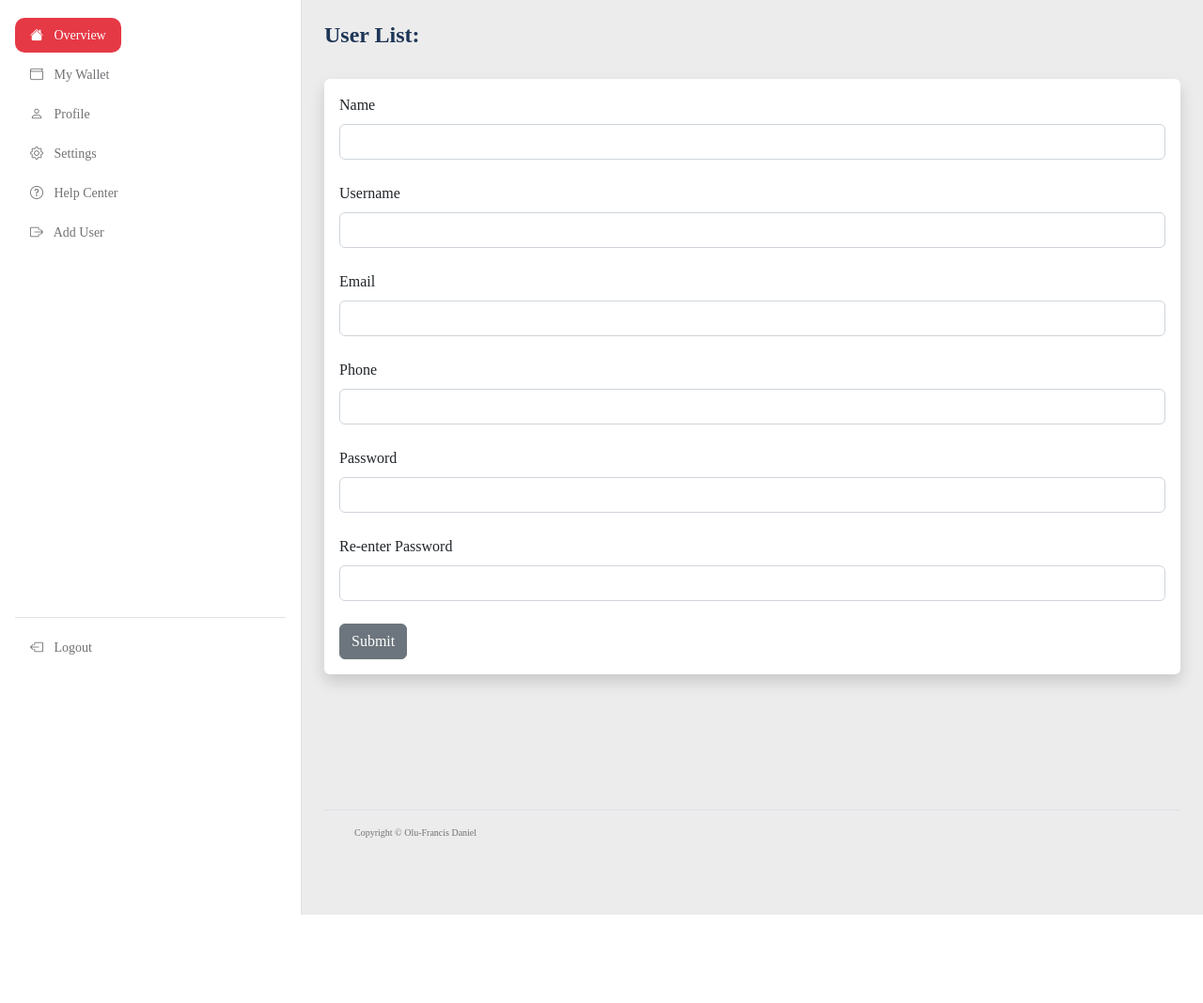
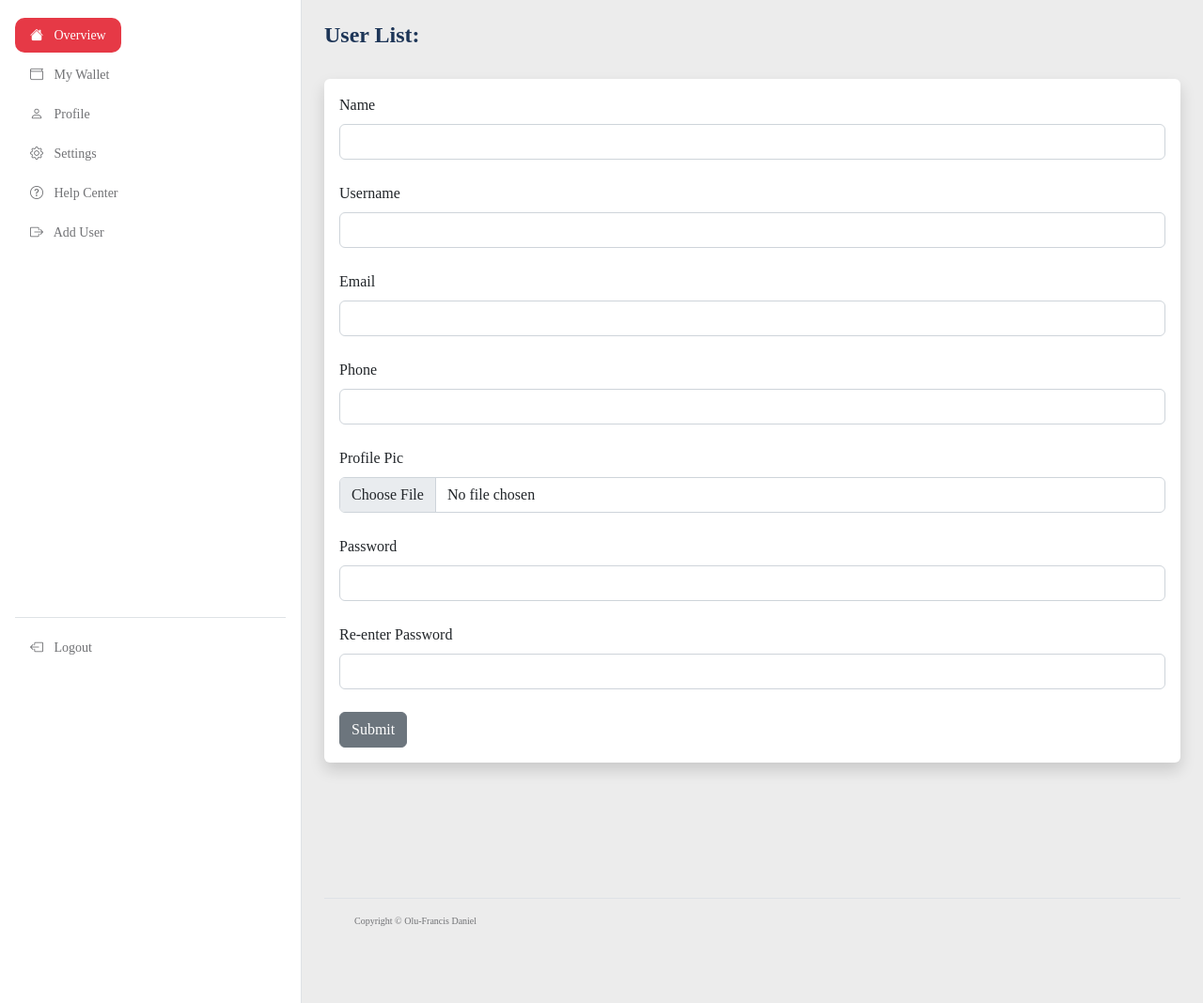
Before and after one commit to Olu-Francis/project_1, a Flask app: page /user/add in a window 1280 px wide. Shown: the part 68-1136 px from the top of the page at 94% size. Before the commit the page ends 1042 px from the top, so only its background shows below. Run offline with Flask 3, Linux system fonts and the light colour scheme; some libraries are stand-ins or nearby versions; some web fonts are replaced.

Commit message:
made changes to the Users model to save the profile image to the db and display it accordingly, but I've still not fully settle the balance logic and so on...

```diff
--- a/app.py
+++ b/app.py
@@ -2,6 +2,7 @@ import phonenumbers
 from phonenumbers import NumberParseException, PhoneNumberFormat
 from flask import Flask, render_template, flash, redirect, url_for, request
 from flask_wtf import FlaskForm
+from flask_wtf.file import FileField
 from wtforms import (StringField, SubmitField, SelectField, IntegerField, TextAreaField, TelField, PasswordField)
 from wtforms.validators import DataRequired, EqualTo
 from flask_sqlalchemy import SQLAlchemy
@@ -9,7 +10,9 @@ from flask_migrate import Migrate
 from datetime import datetime
 from werkzeug.security import generate_password_hash, check_password_hash
 from flask_login import UserMixin, login_user, LoginManager, login_required, logout_user, current_user
+from werkzeug.utils import secure_filename
 import uuid as uuid
+import os
 
 TYPE_CHOICES = [(None, 'Select a type'), ('Income', 'Income'), ('Expense', 'Expenses')]
 CATEGORY_CHOICES = [(None, 'Select a type'), ('Groceries', 'Groceries'), ('Utilities', 'Utilities'),
@@ -24,6 +27,8 @@ RECURRING_CHOICES = [(None, 'Select a type'), ('Annually', 'Annually'), ('Quarte
 DURATION_CHOICES = [(None, 'Select a type'), (0, 'Once'), (1, 'A Month'), (2, 'Two Months'), (3, 'Three Months'),
                     (4, 'Four Months'), (5, 'Five Months'), (6, 'Six Months'), (7, 'Seven Months'), (8, 'Eight Months'),
                     (9, 'Nine Months'), (10, '10 Months'), (11, '11 Months'), (12, '12 Months')]
+UPLOAD_FOLDER = "static/images/"
+
 
 # Create a Flask Instance
 app = Flask(__name__)
@@ -35,6 +40,8 @@ app.config['SQLALCHEMY_DATABASE_URI'] = 'mysql+pymysql://root:rootpass@localhost
 # Initialize the Database
 db = SQLAlchemy(app)
 migrate = Migrate(app, db)
+# Set the upload folder
+app.config["UPLOAD_FOLDER"] = UPLOAD_FOLDER
 # Flask Login To do
 login_manager = LoginManager()
 login_manager.init_app(app)
@@ -54,6 +61,7 @@ class Users(db.Model, UserMixin):
     email = db.Column(db.String(180), nullable=False, unique=True)
     phone = db.Column(db.String(20), nullable=False)
     balance = db.Column(db.Integer, default=0, nullable=False)
+    profile_pic = db.Column(db.String(100), nullable=True)
     date_added = db.Column(db.DateTime, default=datetime.now)
     password_hash = db.Column(db.String(180), nullable=False)
     transactions = db.relationship('Transactions', backref='users', lazy=True)
@@ -98,6 +106,7 @@ class UserForm(FlaskForm):
     username = StringField(label="Username", validators=[DataRequired()])
     email = StringField(label="Email", validators=[DataRequired()])
     phone = TelField(label="Phone")
+    profile_pic = FileField(label="Profile Pic")
     password = PasswordField(label="Password", validators=[DataRequired(), EqualTo("password1",
                                                                                    message="Password Must Match")])
     password1 = PasswordField(label="Re-enter Password", validators=[DataRequired()])
@@ -121,60 +130,179 @@ class PasswordForm(FlaskForm):
     submit = SubmitField("Submit")
 
 
+# @app.route('/user/add', methods=['GET', 'POST'])
+# def add_user():
+#     name = None
+#     form = UserForm()
+#
+#     def process_phone_number(raw_phone_number, default_region='NG'):
+#         try:
+#             # Parse the phone number
+#             phone_number = phonenumbers.parse(raw_phone_number, default_region)
+#
+#             # Check if the phone number is valid
+#             if not phonenumbers.is_valid_number(phone_number):
+#                 raise ValueError("Invalid phone number")
+#
+#             # Format the number to the international format
+#             formatted_number = phonenumbers.format_number(phone_number, PhoneNumberFormat.E164)
+#             return formatted_number
+#
+#         except NumberParseException as f:
+#             raise ValueError(f"Error parsing phone number: {f}")
+#
+#     if form.validate_on_submit():
+#         user = Users.query.filter_by(email=form.email.data).first()
+#         try:
+#             if user is None:
+#                 # Hash the password
+#                 hashed_pw = generate_password_hash(form.password.data)
+#                 phone = process_phone_number(form.phone.data)
+#                 image = request.files['profile_pic']
+#                 # Grab image name
+#                 pic_filename = secure_filename(image.profile_pic.filename)
+#                 # Set UUID for image
+#                 pic_name = str(current_user.id) + '_' + pic_filename
+#                 # Save the image
+#                 image.profile_pic.save(os.path.join(app.config['UPLOAD_FOLDER'], pic_name))
+#                 user = Users(
+#                     id=str(uuid.uuid4()),
+#                     name=form.name.data.title(),
+#                     username=form.username.data,
+#                     email=form.email.data,
+#                     balance=0,
+#                     phone=phone,
+#                     password_hash=hashed_pw,
+#                     profile_pic=pic_name,
+#                 )
+#                 db.session.add(user)
+#                 db.session.commit()
+#             name = form.name.data
+#             form.name.data = ''
+#             form.username.data = ''
+#             form.email.data = ''
+#             form.phone.data = ''
+#             form.password.data = ''
+#
+#             flash("User Added Successfully!")
+#         except ValueError as e:
+#             print(e)
+#     our_users = Users.query.order_by(Users.date_added)
+#     return render_template("add_user.html",
+#                            form=form,
+#                            name=name,
+#                            our_users=our_users)
+# @app.route('/user/add', methods=['GET', 'POST'])
+# def add_user():
+#     form = UserForm()
+#     name = None
+#
+#     if form.validate_on_submit():
+#         user = Users.query.filter_by(email=form.email.data).first()
+#
+#         if user is None:
+#             try:
+#                 # Process and validate the phone number
+#                 phone = process_phone_number(form.phone.data)
+#
+#                 # Hash the password
+#                 hashed_pw = generate_password_hash(form.password.data)
+#
+#                 # Handle profile picture upload
+#                 image = request.files['profile_pic']
+#                 pic_filename = secure_filename(image.filename)
+#                 pic_name = f"{uuid.uuid4()}_{pic_filename}"
+#                 image.save(os.path.join(app.config['UPLOAD_FOLDER'], pic_name))
+#
+#                 # Create and add the new user
+#                 user = Users(
+#                     id=str(uuid.uuid4()),
+#                     name=form.name.data.title(),
+#                     username=form.username.data,
+#                     email=form.email.data,
+#                     balance=0,
+#                     phone=phone,
+#                     password_hash=hashed_pw,
+#                     profile_pic=pic_name,
+#                 )
+#                 db.session.add(user)
+#                 db.session.commit()
+#
+#                 flash("User Added Successfully!")
+#                 # Clear form fields
+#                 form = UserForm()
+#             except ValueError as e:
+#                 flash(str(e), "error")
+#
+#         else:
+#             flash("Email already registered.", "error")
+#
+#     our_users = Users.query.order_by(Users.date_added).all()
+#
+#     return render_template("add_user.html", form=form, name=name, our_users=our_users)
+
 @app.route('/user/add', methods=['GET', 'POST'])
 def add_user():
+    form = UserForm()
     name = None
-    form = UserForm()
-
-    def process_phone_number(raw_phone_number, default_region='NG'):
-        try:
-            # Parse the phone number
-            phone_number = phonenumbers.parse(raw_phone_number, default_region)
-
-            # Check if the phone number is valid
-            if not phonenumbers.is_valid_number(phone_number):
-                raise ValueError("Invalid phone number")
-
-            # Format the number to the international format
-            formatted_number = phonenumbers.format_number(phone_number, PhoneNumberFormat.E164)
-            return formatted_number
-
-        except NumberParseException as f:
-            raise ValueError(f"Error parsing phone number: {f}")
 
     if form.validate_on_submit():
-        user = Users.query.filter_by(email=form.email.data).first()
-        try:
-            if user is None:
-                # Hash the password
-                hashed_pw = generate_password_hash(form.password.data)
+        existing_user = Users.query.filter_by(email=form.email.data).first()
+
+        if existing_user is None:
+            try:
+                # Process and validate the phone number
                 phone = process_phone_number(form.phone.data)
-                user = Users(
+
+                # Handle profile picture upload
+                image = request.files.get('profile_pic')
+                if image and image.filename != '':
+                    pic_filename = secure_filename(image.filename)
+                    pic_name = f"{uuid.uuid4()}_{pic_filename}"
+                    image.save(os.path.join(app.config['UPLOAD_FOLDER'], pic_name))
+                else:
+                    pic_name = 'profile/senior-man-white-sweater-eyeglasses.jpg'  # Set to a default image
+
+                # Create and add the new user
+                new_user = Users(
                     id=str(uuid.uuid4()),
                     name=form.name.data.title(),
                     username=form.username.data,
                     email=form.email.data,
                     balance=0,
                     phone=phone,
-                    password_hash=hashed_pw
+                    password_hash=generate_password_hash(form.password.data),
+                    profile_pic=pic_name,
                 )
-                db.session.add(user)
+                db.session.add(new_user)
                 db.session.commit()
-            name = form.name.data
-            form.name.data = ''
-            form.username.data = ''
-            form.email.data = ''
-            form.phone.data = ''
-            form.password.data = ''
 
-            flash("User Added Successfully!")
-        except ValueError as e:
-            print(e)
-    our_users = Users.query.order_by(Users.date_added)
-    return render_template("add_user.html",
-                           form=form,
-                           name=name,
-                           our_users=our_users)
+                flash("User added successfully!", "success")
+                return redirect(url_for('add_user'))
+            except ValueError as e:
+                flash(str(e), "danger")
+
+        else:
+            flash("Email already registered.", "danger")
+
+    # Fetch users to display on the page
+    our_users = Users.query.order_by(Users.date_added).all()
+
+    return render_template("add_user.html", form=form, name=name, our_users=our_users)
+
+
+def process_phone_number(raw_phone_number, default_region='NG'):
+    try:
+        # Parse the phone number
+        phone_number = phonenumbers.parse(raw_phone_number, default_region)
+
+        # Validate and format the phone number
+        if not phonenumbers.is_valid_number(phone_number):
+            raise ValueError("Invalid phone number")
+
+        return phonenumbers.format_number(phone_number, PhoneNumberFormat.E164)
+    except NumberParseException as e:
+        raise ValueError(f"Error parsing phone number: {e}")
 
 
 # Create Password Test Page
@@ -241,6 +369,11 @@ def logout():
     flash("You just logged out!")
     return redirect(url_for("login"))
 
+# Pass data to Extended HTML files
+# @app.context_processor
+# def base():
+#     pass
+
 
 # Create route decorators
 @app.route("/")
@@ -273,6 +406,16 @@ def settings():
         user_to_update.name = form.name.data
         user_to_update.email = form.email.data
         user_to_update.phone = form.phone.data
+        user_to_update.profile_pic = request.files['profile_pic']
+        # Grab image name
+        pic_filename = secure_filename(user_to_update.profile_pic.filename)
+        # Set UUID for image
+        pic_name = str(current_user.id) + '_' + pic_filename
+        # Save the image
+        user_to_update.profile_pic.save(os.path.join(app.config['UPLOAD_FOLDER'], pic_name))
+        # Change it to a string to save to the db
+        user_to_update.profile_pic = pic_name
+
         try:
             db.session.commit()
             flash("Profile Updated Successfully")
@@ -284,6 +427,9 @@ def settings():
             date = datetime.now().year
             return redirect(url_for('settings', date=date, form=form))
     else:
+        form.name.data = user_to_update.name
+        form.email.data = user_to_update.email
+        form.phone.data = user_to_update.phone
         date = datetime.now().year
         return render_template("setting.html", date=date, form=form)
 
--- a/templates/add_user.html
+++ b/templates/add_user.html
@@ -35,7 +35,7 @@
 		<h5>User List:</h5>
 		<br/>
 	<div class="shadow p-3 mb-5 bg-body rounded">
-		<form action="/user/add" method="POST">
+		<form action="{{ url_for('add_user') }}" method="POST" enctype="multipart/form-data">
 			{{ form.hidden_tag() }}
 
 			{{ form.name.label(class="form-label") }}
@@ -56,6 +56,11 @@
 			{{ form.phone.label(class="form-label") }}
 
 			{{ form.phone(class="form-control") }}
+			<br/>
+
+			{{ form.profile_pic.label(class="form-label") }}
+
+			{{ form.profile_pic(class="form-control", id="inputGroupFile02") }}
 			<br/>
 
 			{{ form.password.label(class="form-label") }}
--- a/templates/index.html
+++ b/templates/index.html
@@ -23,7 +23,8 @@
                         <div class="col-lg-5 col-12">
                             <div class="custom-block custom-block-profile-front custom-block-profile text-left bg-white">
                                 <div class="custom-block-profile-image-wrap mb-4">
-                                    <img src="static/images/medium-shot-happy-man-smiling.jpg" class="custom-block-profile-image img-fluid" alt="">
+                                    <img src="{{url_for('static', filename = 'images/' + current_user.profile_pic )}}" class="custom-block-profile-image img-fluid" alt="profile pic">
+
 
                                     <a href="{{ url_for('settings') }}" class="bi-pencil-square custom-block-edit-icon"></a>
                                 </div>
--- a/templates/navbar.html
+++ b/templates/navbar.html
@@ -125,12 +125,17 @@
 
                 <div class="dropdown px-3">
                     <a class="nav-link dropdown-toggle" href="#" role="button" data-bs-toggle="dropdown" aria-expanded="false">
-                        <img src="{{ url_for('static', filename='images/medium-shot-happy-man-smiling.jpg') }}" class="profile-image img-fluid" alt="">
+                        <img src="{{url_for('static', filename = 'images/' + current_user.profile_pic )}}" class="profile-image img-fluid" alt="profile pic">
+
                     </a>
                     <ul class="dropdown-menu bg-white shadow">
                         <li>
                             <div class="dropdown-menu-profile-thumb d-flex">
-                                <img src="{{ url_for('static', filename='images/medium-shot-happy-man-smiling.jpg') }}" class="profile-image img-fluid me-3" alt="">
+                                {% if current_user.profile_pic %}
+                                    <img src="{{url_for('static', filename = 'images/' + current_user.profile_pic )}}" class="profile-image img-fluid me-3" alt="profile pic">
+                                {% else %}
+                                    <img src="{{url_for('static', filename = 'images/profile/senior-man-white-sweater-eyeglasses.jpg')}}" class="profile-image img-fluid me-3" alt="profile pic">
+                                {% endif %}
 
                                 <div class="d-flex flex-column">
                                     <small>{{ current_user.name }}</small>
--- a/templates/profile.html
+++ b/templates/profile.html
@@ -19,7 +19,8 @@
 
                         <div class="col-lg-3 col-12 mb-4 mb-lg-0">
                             <div class="custom-block-profile-image-wrap">
-                                <img src="static/images/medium-shot-happy-man-smiling.jpg" class="custom-block-profile-image img-fluid" alt="">
+                                <img src="{{url_for('static', filename = 'images/' + current_user.profile_pic )}}" class="custom-block-profile-image img-fluid" alt="profile pic">
+
 
                                 <a href="{{ url_for('settings')}}" class="bi-pencil-square custom-block-edit-icon"></a>
                             </div>
--- a/templates/setting.html
+++ b/templates/setting.html
@@ -37,7 +37,7 @@
                         <div class="tab-pane fade show active" id="profile-tab-pane" role="tabpanel" aria-labelledby="profile-tab" tabindex="0">
                             <h6 class="mb-4">User Profile</h6>
 
-                            <form class="custom-form profile-form" action="{{ url_for('settings') }}" method="POST" role="form">
+                            <form class="custom-form profile-form" action="{{ url_for('settings') }}" method="POST" role="form" enctype="multipart/form-data">
 
                                 {{ form.hidden_tag() }}
 
@@ -54,9 +54,9 @@
                                 {{ form.phone(class="form-control") }}
 
                                 <div class="input-group mb-1">
-                                    <img src="static/images/profile/senior-man-white-sweater-eyeglasses.jpg" class="profile-image img-fluid" alt="">
+                                    <img src="{{url_for('static', filename = 'images/' + current_user.profile_pic )}}" class="profile-image img-fluid" alt="profile pic">
 
-                                    <input type="file" class="form-control" id="inputGroupFile02">
+                                    {{ form.profile_pic(class="form-control", id="inputGroupFile02") }}
                                 </div>
                                 <br>
 
```
